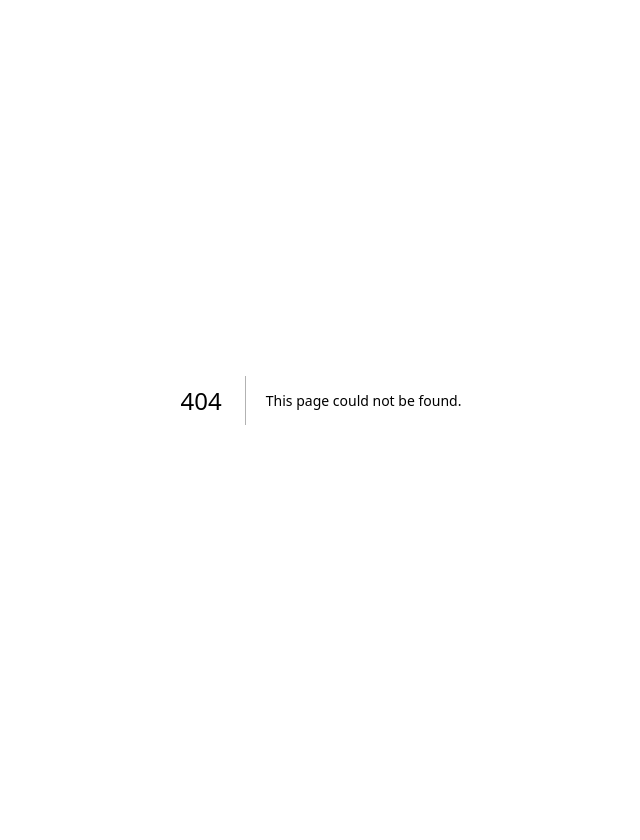
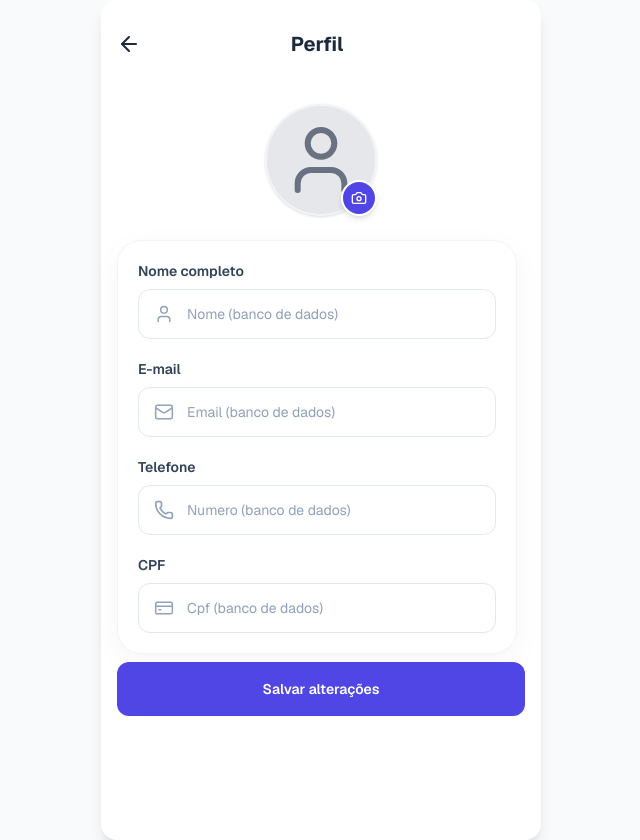
Before and after one commit to pauloisaque700/gc-projeto-pix, a Next.js app in the folder frontend/: page /login/tela-perfil in a window 1280 px wide. Before the commit this address had no page. Shown: the whole page, without its empty margins (319-959 px from the left). Before the commit the page ends 800 px from the top, so only its background shows below. Built offline with nearby package versions, Linux system fonts and the light colour scheme.

Commit message:
tela de perfil feita

```diff
--- a/frontend/src/app/login/cadastrar-usuario/page.tsx
+++ b/frontend/src/app/login/cadastrar-usuario/page.tsx
@@ -8,7 +8,6 @@ import { User, Lock, Mail, Phone, CreditCard } from 'lucide-react'
 import { useState } from 'react'
 
 export default function Cadastro() {
-    // 1. Estados para controlar cada campo do cadastro
     const [nome, setNome] = useState('')
     const [cpf, setCpf] = useState('')
     const [email, setEmail] = useState('')
--- a/frontend/src/app/login/perfil-usuario/page.tsx
+++ /dev/null
@@ -1,50 +0,0 @@
-"use client"
-import Card from '../../../components/Card'
-import Tela from '../../../components/Tela'
-import SmartphoneHeader from '../../../components/SmartphoneHeader'
-import Input from '../../../components/Input'
-import BotaoGrande from '../../../components/BotaoGrande'
-import { Icon } from 'lucide-react'
-import { User, Lock, Mail } from 'lucide-react'
-import { useState } from 'react'
-
-export default ()=>{
-    const[email, setEmail] = useState('')
-    const[password, setPassword] = useState('')
-    return (
-        <Tela>
-            <img src={"/bye.png"} className="w-60 h-10 object-contain mx-auto flex items-center justify-center mb-6"/>
-            <div className="flex-col gap-2 w-28 h-28 bg-gray-200 flex items-center justify-center rounded-full mx-auto my-4 mb-6">
-                 <User className="w-20 h-20 stroke-[1.8]" />
-            </div>
-            <SmartphoneHeader title="Bem-vindo de volta" backToUrl=""/>
-            <div className="text-center text-sm text-gray-500 font-normal leading-relaxed max-w-xs mx-auto -mt-3">
-                Acesse sua conta para gerenciar seus saldos
-            </div>
-            <Card>
-                <Input
-                label="E-mail"
-                placeholder="Digite seu e-mail"
-                icon={<Mail className="w-5 h-5 stroke-[1.8]" />}
-                type="email"
-                value={email}
-                onChange={(e) => setEmail(e.target.value)}
-                />
-                <Input
-                    label="Senha"
-                    placeholder="••••••••"
-                    icon={<Lock className="w-5 h-5" />}
-                    type="password"
-                    value={password}
-                    onChange={(e) => setPassword(e.target.value)}
-                />
-            </Card>
-            <BotaoGrande
-                text="Entrar"
-                bgClass="bg-[#4F46E5] hover:bg-[#4338CA]"
-                textClass="text-white font-semibold"
-                widthClass="w-full"
-            />
-        </Tela>
-    )
-}
--- /dev/null
+++ b/frontend/src/app/login/tela-perfil/page.tsx
@@ -0,0 +1,105 @@
+"use client"
+import Card from '../../../components/Card'
+import Tela from '../../../components/Tela'
+import SmartphoneHeader from '../../../components/SmartphoneHeader'
+import Input from '../../../components/Input'
+import BotaoGrande from '../../../components/BotaoGrande'
+import { User, Mail, Phone, CreditCard, Camera } from 'lucide-react'
+import { useState, useRef } from 'react'
+
+export default () => {
+  const [name, setName] = useState('')
+  const [email, setEmail] = useState('')
+  const [telefone, setTelefone] = useState('')
+  const [cpf, setCpf] = useState('')
+
+  const [profileImage, setProfileImage] = useState<string | null>(null)
+  const fileInputRef = useRef<HTMLInputElement>(null)
+
+  const handleImageChange = (e: React.ChangeEvent<HTMLInputElement>) => {
+    const file = e.target.files?.[0]
+    if (file) {
+      const imageUrl = URL.createObjectURL(file)
+      setProfileImage(imageUrl)
+    }
+  }
+
+  return (
+    <Tela>
+      <SmartphoneHeader title="Perfil" backToUrl="tela/inicial" />
+
+      <div className="relative w-28 h-28 mx-auto my-4 mb-6">
+        <div className="w-full h-full bg-gray-200 rounded-full flex items-center justify-center overflow-hidden border-2 border-gray-100 shadow-sm">
+          {profileImage ? (
+            <img
+              src={profileImage}
+              alt="Foto de Perfil"
+              className="w-full h-full object-cover"
+            />
+          ) : (
+            <User className="w-20 h-20 stroke-[1.8] text-gray-500" />
+          )}
+        </div>
+
+        <button
+          type="button"
+          onClick={() => fileInputRef.current?.click()}
+          aria-label="Alterar foto de perfil"
+          className="absolute bottom-0 right-0 bg-[#4F46E5] hover:bg-[#4338CA] text-white p-2 rounded-full shadow-md transition-colors cursor-pointer flex items-center justify-center border-2 border-white"
+        >
+          <Camera className="w-4 h-4" />
+        </button>
+
+        <input
+          type="file"
+          ref={fileInputRef}
+          onChange={handleImageChange}
+          accept="image/*"
+          className="hidden"
+        />
+      </div>
+
+      <Card>
+        <Input
+          label="Nome completo"
+          placeholder="Nome (banco de dados)"
+          icon={<User className="w-5 h-5 stroke-[1.8]" />}
+          type="text"
+          value={name}
+          onChange={(e) => setName(e.target.value)}
+        />
+        <Input
+          label="E-mail"
+          placeholder="Email (banco de dados)"
+          icon={<Mail className="w-5 h-5 stroke-[1.8]" />}
+          type="email"
+          value={email}
+          onChange={(e) => setEmail(e.target.value)}
+        />
+        <Input
+          label="Telefone"
+          placeholder="Numero (banco de dados)"
+          icon={<Phone className="w-5 h-5" />}
+          type="tel"
+          value={telefone}
+          onChange={(e) => setTelefone(e.target.value)}
+        />
+        <Input
+          label="CPF"
+          placeholder="Cpf (banco de dados)"
+          icon={<CreditCard className="w-5 h-5 stroke-[1.8]" />}
+          type="text"
+          value={cpf}
+          onChange={(e) => setCpf(e.target.value)}
+        />
+      </Card>
+
+      <BotaoGrande
+        text="Salvar alterações"
+        bgClass="bg-[#4F46E5] hover:bg-[#4338CA]"
+        textClass="text-white font-semibold"
+        widthClass="w-full"
+      />
+    </Tela>
+  )
+}
```
